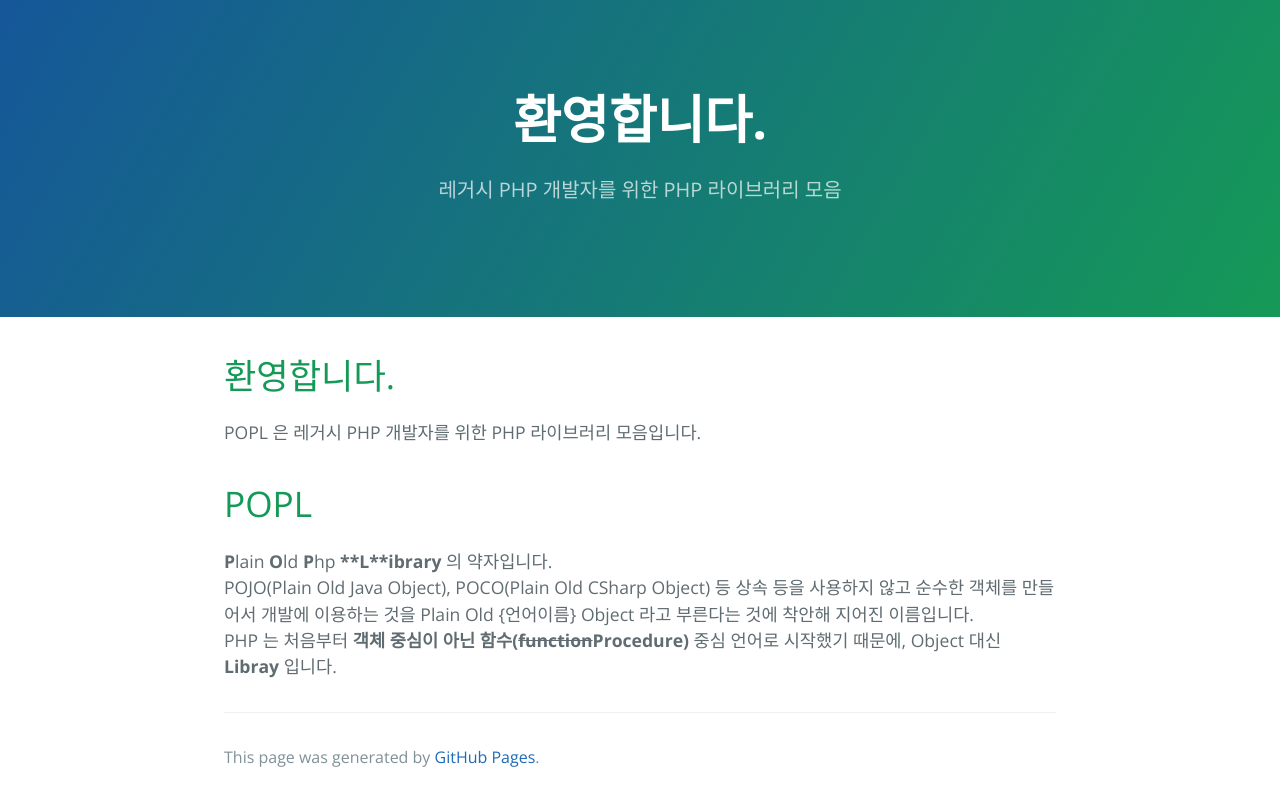
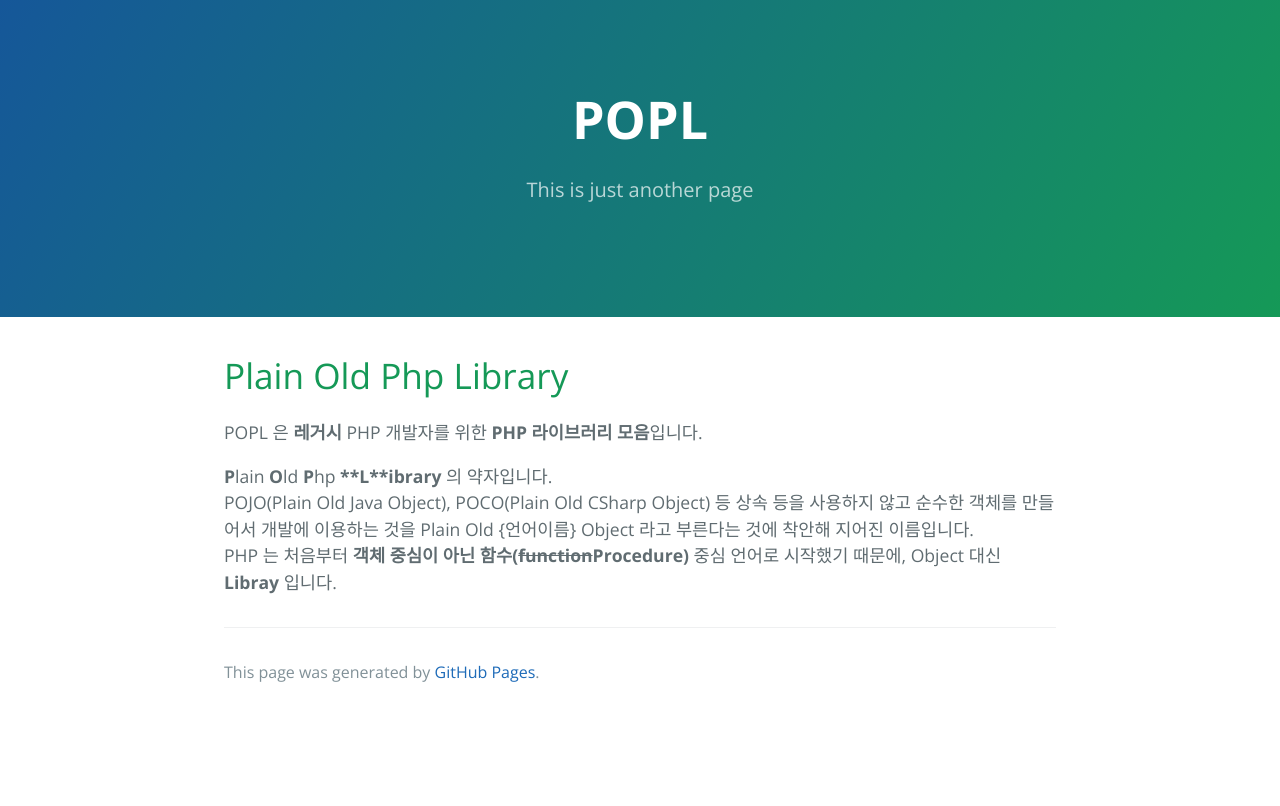
Before and after one commit to poplcode/poplcode.github.io, a Jekyll site: the page built from index.md, in a window 1280 px wide. Shown: the top 806 px of the page. Built offline with Jekyll 4.4.1, drawn with Linux system fonts in a browser that asks for light colours; our own code applies the rules of GitHub Pages for plain Markdown files.

Commit message:
레이아웃 메세지 수정

```diff
--- a/_config.yml
+++ b/_config.yml
@@ -1,4 +1,5 @@
-title: POPL - Plain Old Php Library
+title: POPL
 description: 레거시 PHP 개발자를 위한 PHP 라이브러리 모음
 google_analytics:
 theme: jekyll-theme-cayman
+lang: ko
--- a/index.md
+++ b/index.md
@@ -1,7 +1,13 @@
-# 환영합니다.
-POPL 은 레거시 PHP 개발자를 위한 PHP 라이브러리 모음입니다.
+---
+layout: default
+title: POPL
+description: This is just another page
+---
 
-# POPL
+# Plain Old Php Library
+POPL 은 __레거시__ PHP 개발자를 위한 **PHP 라이브러리 모음**입니다.
+
+
 **P**lain **O**ld **P**hp __**L**ibrary__ 의 약자입니다.
 POJO(Plain Old Java Object), POCO(Plain Old CSharp Object) 등 상속 등을 사용하지 않고 순수한 객체를 만들어서 개발에 이용하는 것을 Plain Old {언어이름} Object 라고 부른다는 것에 착안해 지어진 이름입니다.
 PHP 는 처음부터 **객체 중심이 아닌 함수(~~function~~Procedure)** 중심 언어로 시작했기 때문에, Object 대신 **Libray** 입니다.
```
